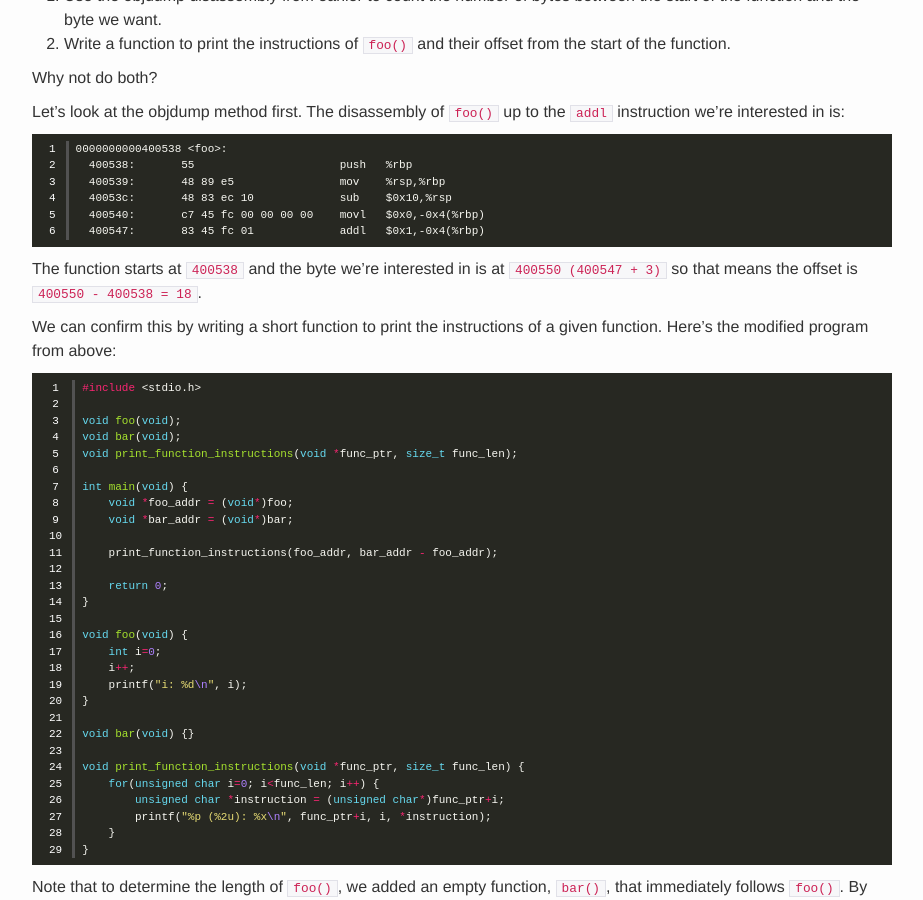
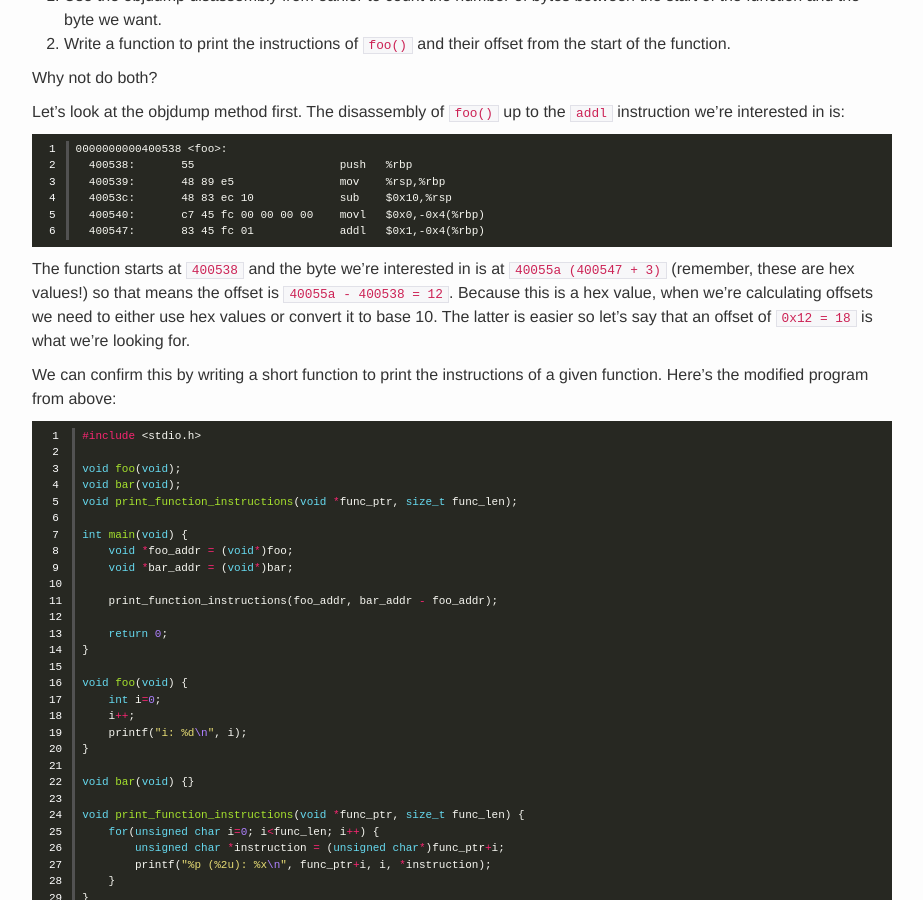
Before and after one commit to shanet/blog, a Jekyll site: the page built from _posts/2013-12-29-writing-a-self-mutating-x86_64-c-program.md, in a window 1280 px wide and 900 px high, scrolled down 4040 px. Shown: the whole window, without its empty margins (183-1106 px from the left). Built offline with Jekyll 4.4.1, drawn with Linux system fonts in a browser that asks for light colours.

Commit message:
fix hex math error in self-mutating code post

```diff
--- a/_posts/2013-12-29-writing-a-self-mutating-x86_64-c-program.md
+++ b/_posts/2013-12-29-writing-a-self-mutating-x86_64-c-program.md
@@ -198,7 +198,7 @@ Let's look at the objdump method first. The disassembly of <code>foo()</code> up
   400547:	83 45 fc 01          	addl   $0x1,-0x4(%rbp)
 {% endhighlight %}
 
-The function starts at <code>400538</code> and the byte we're interested in is at <code>400550 (400547 + 3)</code> so that means the offset is <code>400550 - 400538 = 18</code>.
+The function starts at <code>400538</code> and the byte we're interested in is at <code>40055a (400547 + 3)</code> (remember, these are hex values!) so that means the offset is <code>40055a - 400538 = 12</code>. Because this is a hex value, when we're calculating offsets we need to either use hex values or convert it to base 10. The latter is easier so let's say that an offset of <code>0x12 = 18</code> is what we're looking for.
 
 We can confirm this by writing a short function to print the instructions of a given function. Here's the modified program from above:
 
```
